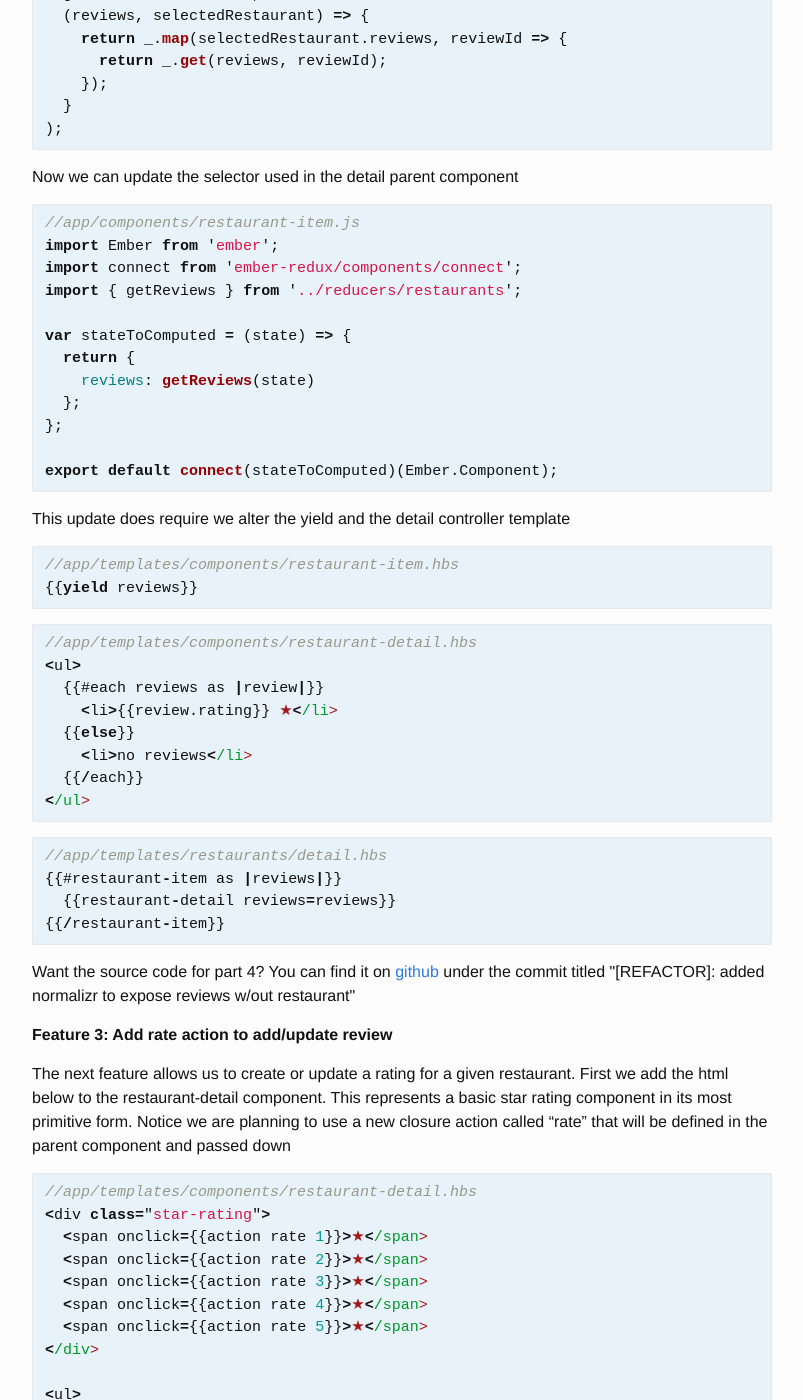
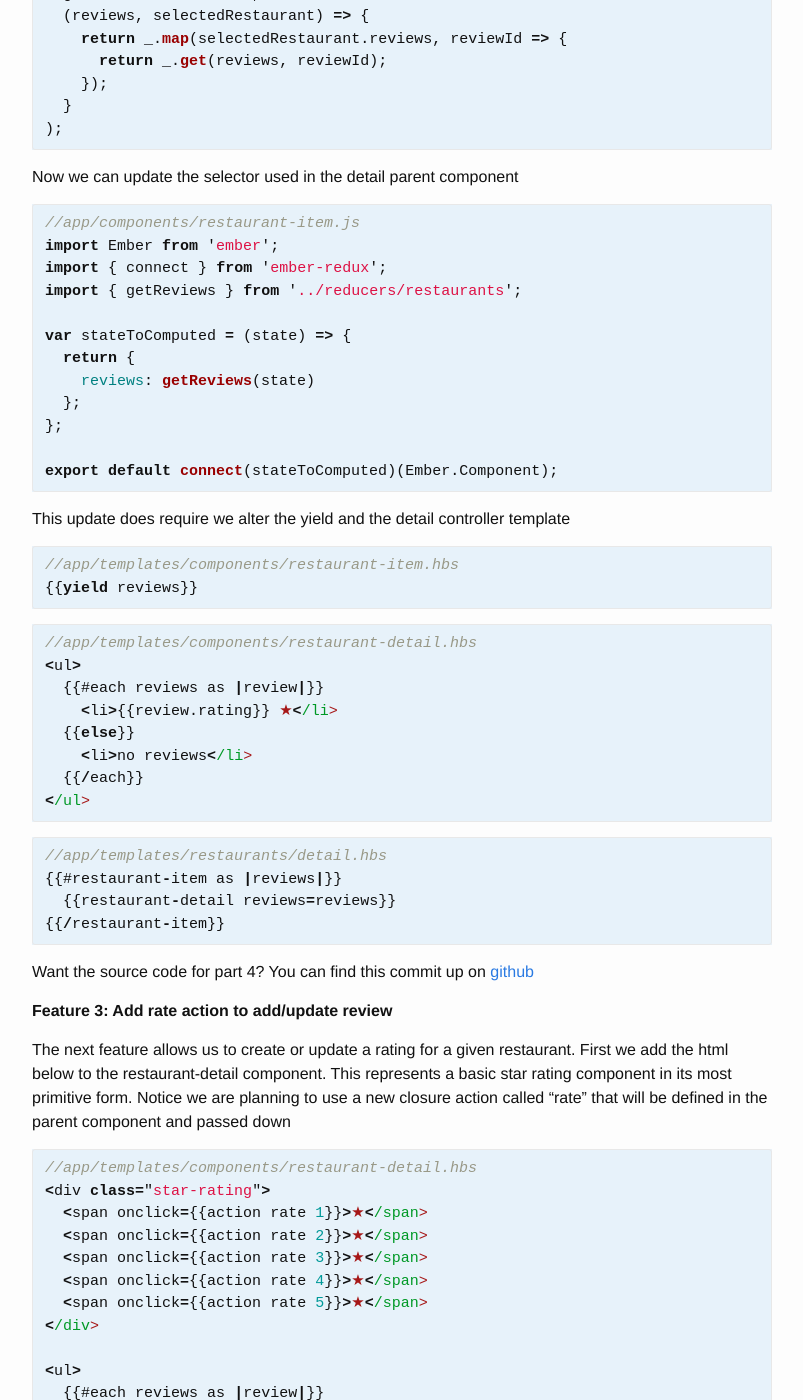
Before and after one commit to ember-redux/ember-redux, a Jekyll site: the page built from docs/guides.md, in a window 1280 px wide and 1400 px high, scrolled down 8873 px. Shown: the whole window, without its empty margins (238-1041 px from the left). Built offline with Jekyll 4.4.1, drawn with Linux system fonts in a browser that asks for light colours; nearby versions of some CDN libraries; our own code applies the rules of GitHub Pages for plain Markdown files; some of the changed text lies outside the part shown.

Commit message:
[DOCS]: updated guides to use the addon/index imports

````diff
--- a/docs/guides.md
+++ b/docs/guides.md
@@ -90,7 +90,7 @@ Because the restaurant-list component is html only we need a parent component th
 ```js
 //app/components/restaurant-items.js
 import Ember from 'ember';
-import connect from 'ember-redux/components/connect';
+import { connect } from 'ember-redux';
 
 var stateToComputed = (state) => {
   return {
@@ -116,7 +116,7 @@ The last step is to wire up both components in the routes controller template
 {{/restaurant-items}}
 ```
 
-<p>Want the source code for part 1? You can find this commit up on <a href="https://github.com/ember-redux/guides/commit/e6ac713b92e731a79965fee3839d5edd829fc30a">github</a></p>
+<p>Want the source code for part 1? You can find this commit up on <a href="https://github.com/ember-redux/guides/commit/59126b6a227c2c8d080f2e687fbb4f411b7dedb8">github</a></p>
 
 **Feature 2: Display restaurant details**
 
@@ -207,7 +207,7 @@ And to provide the reviews for this presentation component we will add another p
 ```js
 //app/components/restaurant-item.js
 import Ember from 'ember';
-import connect from 'ember-redux/components/connect';
+import { connect } from 'ember-redux';
 import _ from 'lodash';
 
 var stateToComputed = (state) => {
@@ -235,7 +235,7 @@ And finally we add a detail controller template and wire up the parent and child
 {{/restaurant-item}}
 ```
 
-<p>Want the source code for part 2? You can find this commit up on <a href="https://github.com/ember-redux/guides/commit/5698dd971c85af3f65bacaef88fb6611f7d7d917">github</a></p>
+<p>Want the source code for part 2? You can find this commit up on <a href="https://github.com/ember-redux/guides/commit/b4e29f597ed5b29fc47968e6632e8ced023bd25f">github</a></p>
 
 **Refactor: Use reselect to encapsulate**
 
@@ -274,7 +274,7 @@ Now in the detail component we use the getSelectedRestaurant selector
 ```js
 //app/components/restaurant-item.js
 import Ember from 'ember';
-import connect from 'ember-redux/components/connect';
+import { connect } from 'ember-redux';
 import { getSelectedRestaurant } from '../reducers/restaurants';
 
 var stateToComputed = (state) => {
@@ -291,7 +291,7 @@ And in the list component we can use the getRestaurants selector
 ```js
 //app/components/restaurant-items.js
 import Ember from 'ember';
-import connect from 'ember-redux/components/connect';
+import { connect } from 'ember-redux';
 import { getRestaurants } from '../reducers/restaurants';
 
 var stateToComputed = (state) => {
@@ -305,7 +305,7 @@ export default connect(stateToComputed)(Ember.Component);
 
 If this feels a little silly at first glance just keep in mind that as your application grows you will be thankful you didn't expose any implementation details about the store because of the freedom this contract affords you at refactor time
 
-<p>Want the source code for part 3? You can find this commit up on <a href="https://github.com/ember-redux/guides/commit/c23b9a44b3b50b772e26f20f94f7a82ee0cc5f08">github</a></p>
+<p>Want the source code for part 3? You can find this commit up on <a href="https://github.com/ember-redux/guides/commit/6e5286cd2ac04d4219e15effa8824f1753854e2f">github</a></p>
 
 **Refactor: Use normalizr to expose reviews**
 
@@ -419,7 +419,7 @@ Now we can update the selector used in the detail parent component
 ```js
 //app/components/restaurant-item.js
 import Ember from 'ember';
-import connect from 'ember-redux/components/connect';
+import { connect } from 'ember-redux';
 import { getReviews } from '../reducers/restaurants';
 
 var stateToComputed = (state) => {
@@ -455,7 +455,7 @@ This update does require we alter the yield and the detail controller template
 {{/restaurant-item}}
 ```
 
-<p>Want the source code for part 4? You can find it on <a href="https://github.com/ember-redux/guides/commits/master">github</a> under the commit titled "[REFACTOR]: added normalizr to expose reviews w/out restaurant"</p>
+<p>Want the source code for part 4? You can find this commit up on <a href="https://github.com/ember-redux/guides/commit/226bd28e6cde904e09d6358d10d4332c2dab3573">github</a></p>
 
 **Feature 3: Add rate action to add/update review**
 
@@ -500,7 +500,7 @@ One important point to note in this example is that because we want to ask for a
 //app/components/restaurant-item.js
 import Ember from 'ember';
 import fetch from 'fetch';
-import connect from 'ember-redux/components/connect';
+import { connect } from 'ember-redux';
 import { getReviews, getSelectedId } from '../reducers/restaurants';
 
 const { get } = Ember;
````
Also changed, not shown: other parts of docs/guides.md (+2 -2 lines).
